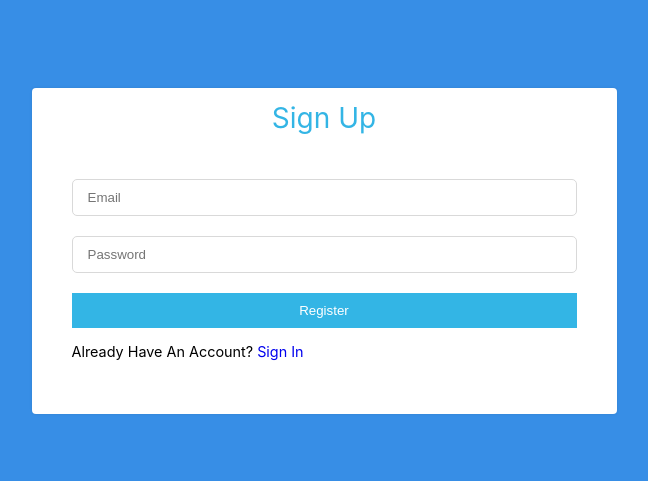
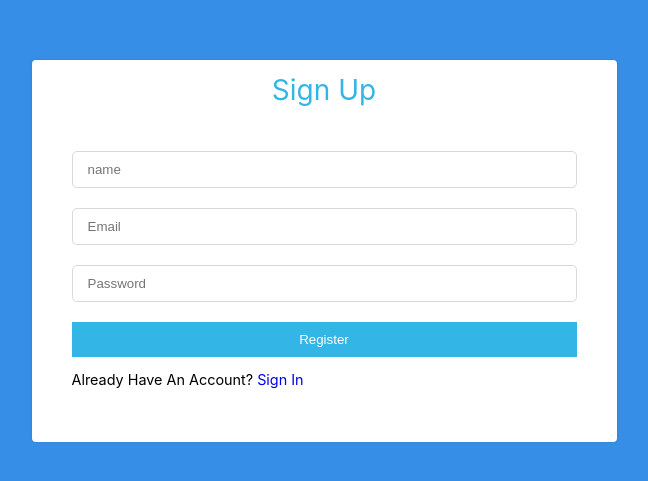
Before and after one commit to duraanali/school-management-app, a React (Create React App) app: page /registerform in a window 1280 px wide. Shown: the part 149-630 px from the top of the page, without its empty margins (316-964 px from the left). Built offline with nearby package versions, Linux system fonts and the light colour scheme.

Commit message:
name of admin

```diff
--- a/src/components/register/RegisterForm.js
+++ b/src/components/register/RegisterForm.js
@@ -10,6 +10,9 @@
             <div className="form-module">
                 <h2>Sign Up</h2>
                 <Form className="loginForm">
+
+                    {touched.name && errors.name && <p>{errors.name}</p>}
+                    <Field className="zr_un_email valid" type="text" name="name" placeholder="name" />
 
                     {touched.email && errors.email && <p>{errors.email}</p>}
                     <Field className="zr_un_email valid" type="email" name="email" placeholder="Email" />
@@ -30,8 +33,9 @@
 }
 
 const FormikLoginForm = withFormik({
-    mapPropsToValues({ username, email, password }) {
+    mapPropsToValues({ name, email, password }) {
         return {
+            name: name || "",
             email: email || "",
             password: password || "",
 
@@ -39,6 +43,8 @@
         };
     },
     validationSchema: Yup.object().shape({
+        name: Yup.string()
+            .required(),
         email: Yup.string()
             .required(),
         password: Yup.string()
```
